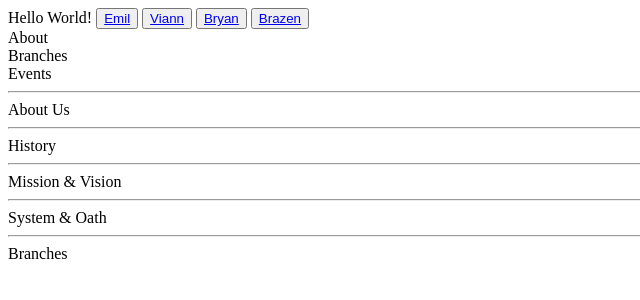
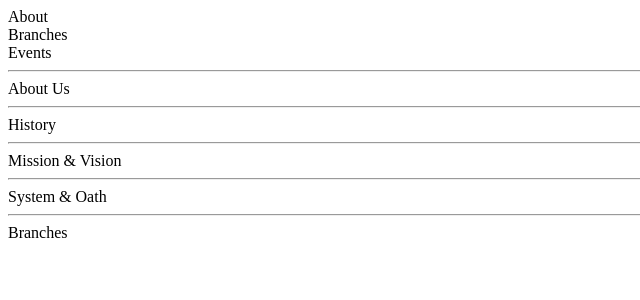
Before and after one commit to AkaraiRP/ITS122L-Gambia-Project, a PHP site: page / in a window 1280 px wide. Shown: the top 300 px of the page, without its empty margins (0-640 px from the left). Run offline with PHP 8.4, Linux system fonts and the light colour scheme.

Commit message:
Cleaned Files

```diff
--- a/Emil.php
+++ b/Test.php
@@ -4,6 +4,6 @@
  </head>
  <body>
   <?php echo '<h1>Hello World!</h1>
-  <h3>My name is Emil</h3>'; ?>
+  <h3>My name is X</h3>'; ?>
  </body>
 </html>
--- a/index.php
+++ b/index.php
@@ -3,19 +3,6 @@
         <link rel="stylesheet" href="styles/homepage.css">
     </head>
     <body>
-        Hello World!
-        <button>
-            <a href="Emil.php">Emil</a>
-        </button>
-        <button>
-            <a href="Viann.php">Viann</a>
-        </button>
-        <button>
-            <a href="Bryan.php">Bryan</a>
-        </button>
-        <button>
-            <a href="Brazen.php">Brazen</a>
-        </button>
         <div class="header">
             <div class="about">About</div>
             <div class="branches">Branches</div>
```
Also changed, not shown: Events/History.php (added), Events/Upcoming.php (added).
